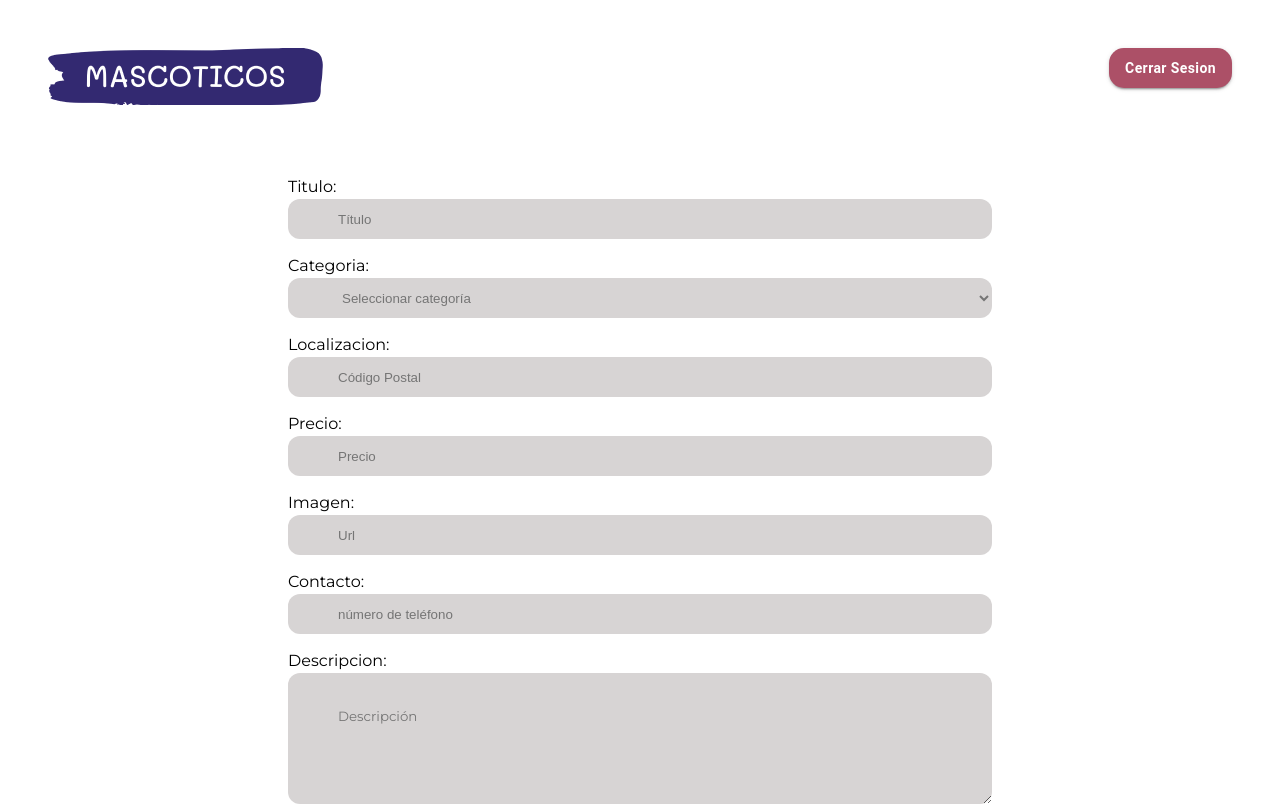
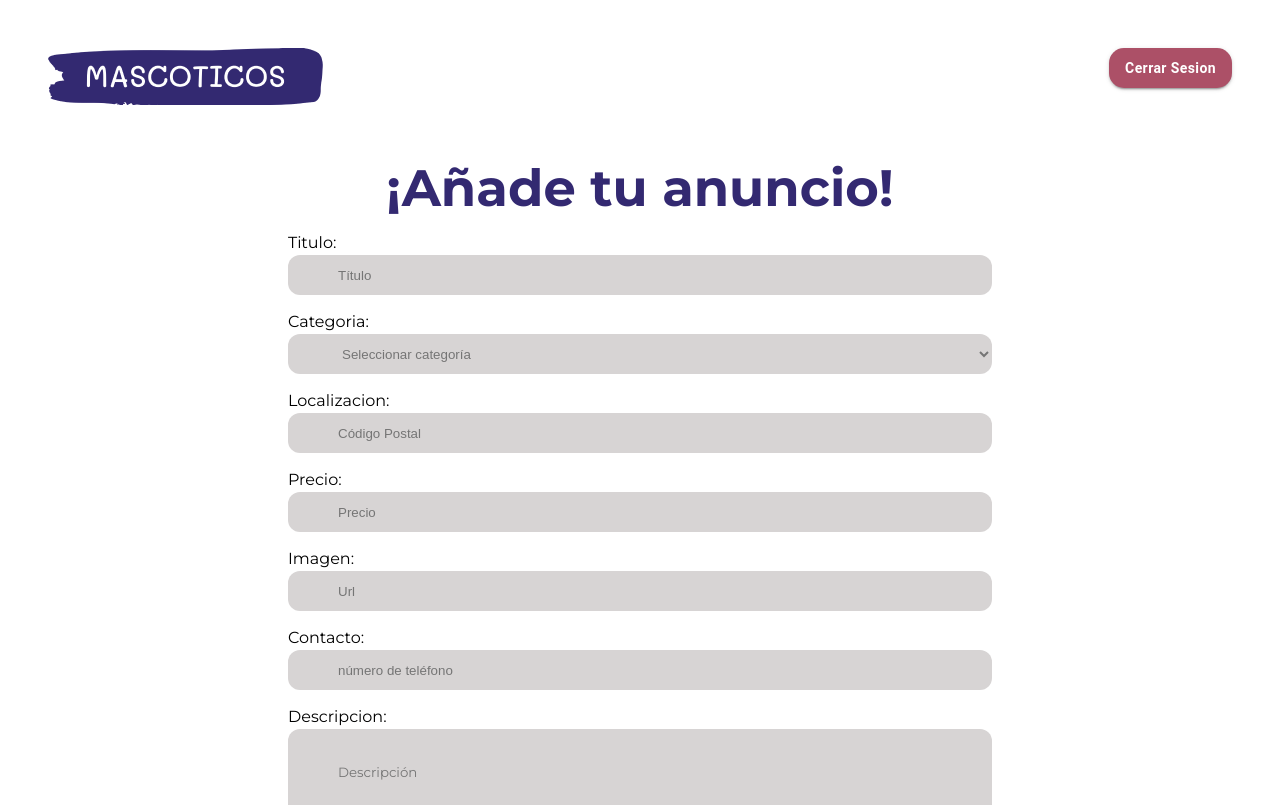
Before and after one commit to erigt/Hackathon_22, a React (Vite) app in the folder frontend/: page /addform in a window 1280 px wide. Shown: the top 805 px of the page. Built offline with nearby package versions, Linux system fonts and the light colour scheme.

Commit message:
terminado form

```diff
--- a/frontend/src/components/form/Form.jsx
+++ b/frontend/src/components/form/Form.jsx
@@ -1,6 +1,6 @@
 
 import React, { useState } from 'react';
-import './form.css';
+import './form.modules.css';
 import Btn from "../Button/Btn";
 
 
--- a/frontend/src/components/form/form.css
+++ b/frontend/src/components/form/form.modules.css
@@ -5,6 +5,22 @@ form {
     width: 100%;
     align-items: center;
     justify-content: center;
+}
+
+h2 {
+    font-size: 3.2em;
+    line-height: 1.1;
+    color: var(--color-heading);
+    width: 100%;
+    text-align: center;
+  }
+
+  .homeContainer h1{
+    width: 40%;
+    font-size: 60px;
+    text-align: center;
+    color: var( --color-heading);
+    margin: 2rem;
 }
 
 .widthForm {
--- a/frontend/src/pages/AddForm.jsx
+++ b/frontend/src/pages/AddForm.jsx
@@ -6,9 +6,13 @@ import Header from "../components/header/Header";
 export default function AddForm() {
   return (
     <>
+    <main>
     <Header text={'Cerrar Sesion'} />
+    <h2>¡Añade tu anuncio!</h2>
       <Form />
       <Footer />
+
+    </main>
     </>
   )
 }
```
